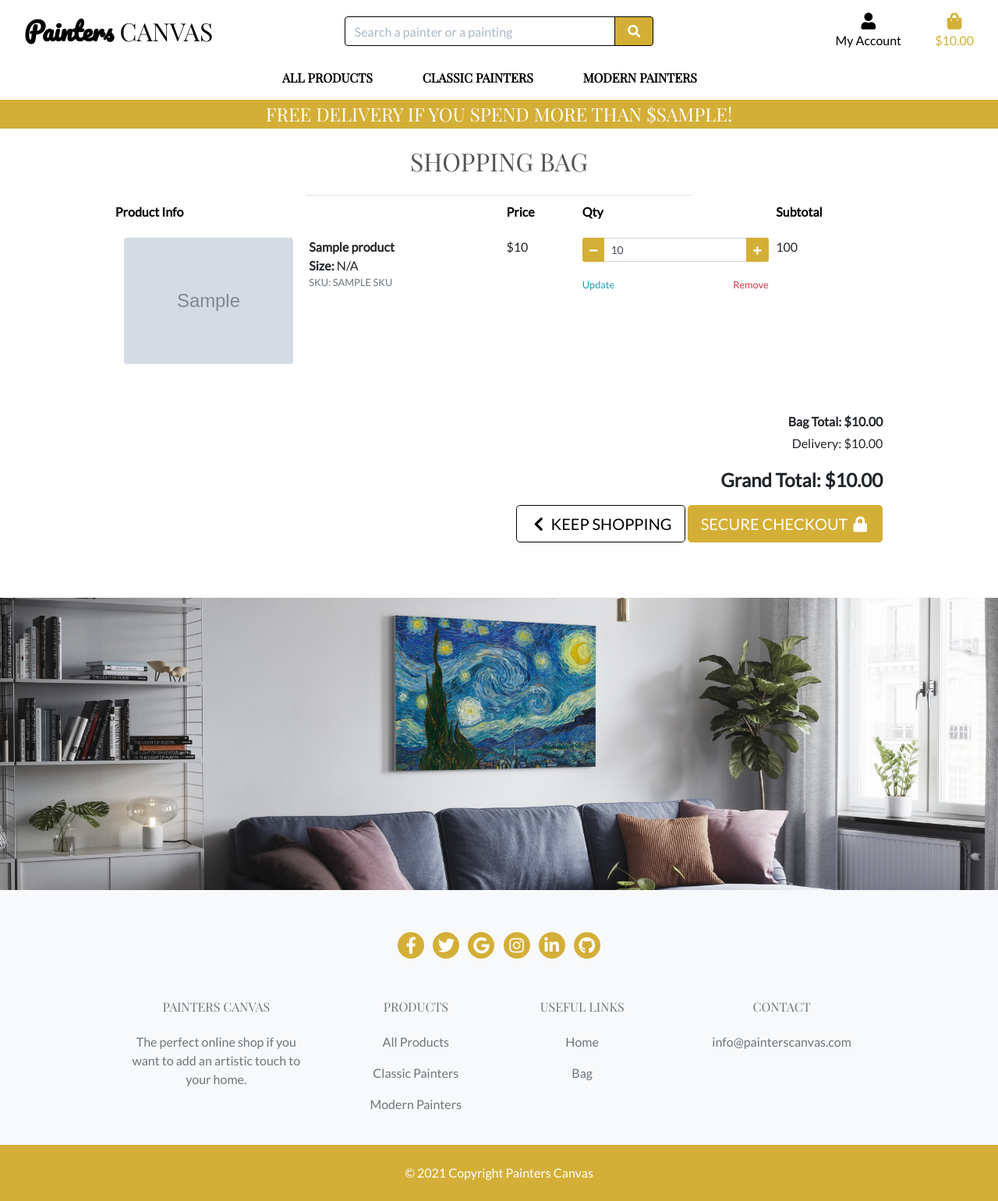
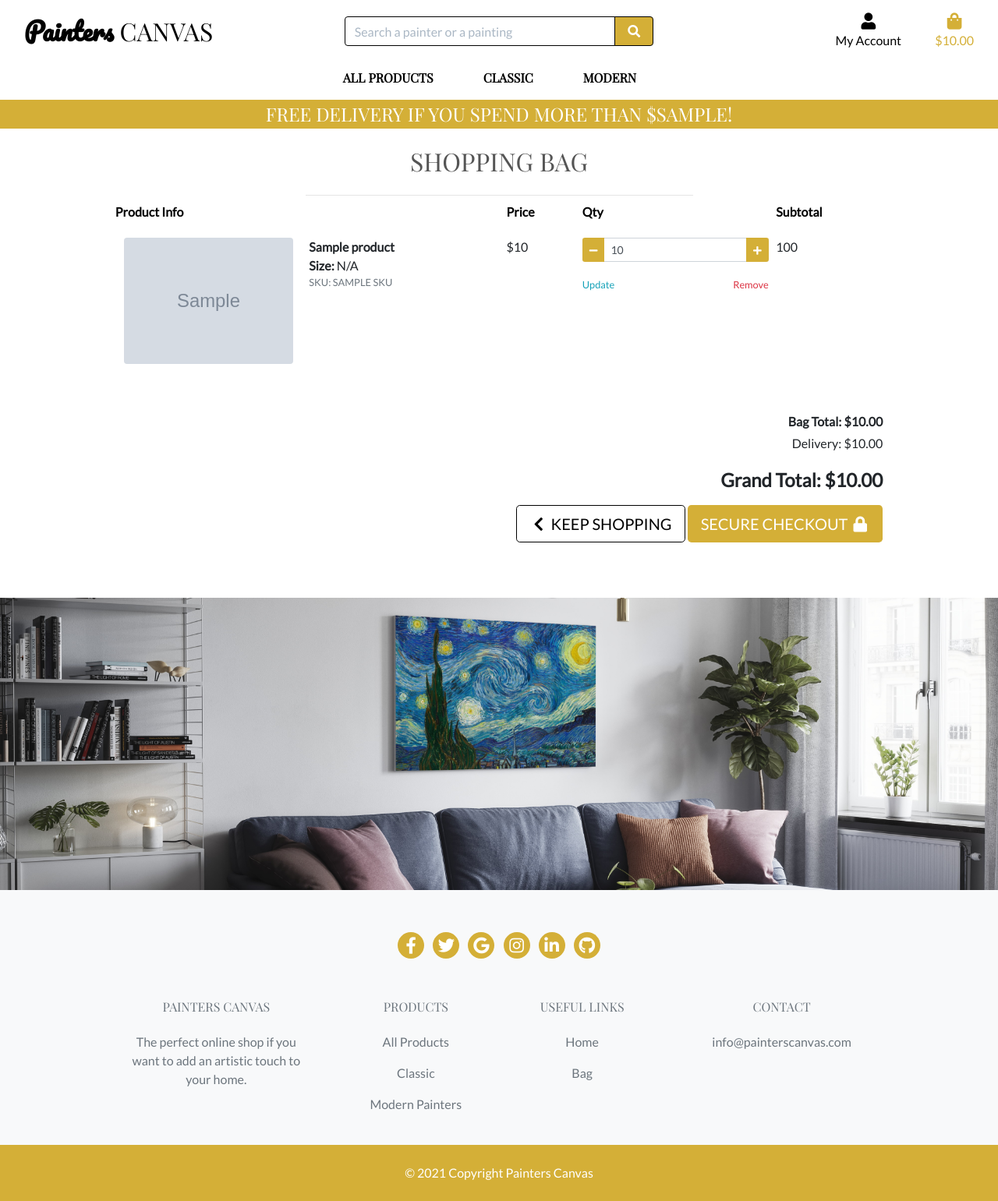
Before and after one commit to tizcoppoli/ms4-art-store, a Django app: template bag/templates/bag/bag.html in a window 1280 px wide. Shown: the whole page at 78% size. Run offline with Django 3.2, Linux system fonts and the light colour scheme; the template is opened without the code that fills it: most values are stand-ins (such as "Sample title", 1, 10 or a date in 2020); grey boxes marked "Sample" are stand-in pictures; some libraries are stand-ins or nearby versions.

Commit message:
update nav with current categories

```diff
--- a/templates/base.html
+++ b/templates/base.html
@@ -204,11 +204,11 @@
                             <a href="{% url 'products' %}" class="text-reset" target="_blank">All Products</a>
                         </p>
                         <p>
-                            <a href="{% url 'products' %}?category=sandro_botticelli,leonardo_da_vinci"
-                                class="text-reset" target="_blank">Classic Painters</a>
+                            <a href="{% url 'products' %}?category=sandro_botticelli,leonardo_da_vinci,johannes_vermeer"
+                                class="text-reset" target="_blank">Classic</a>
                         </p>
                         <p>
-                            <a href="{% url 'products' %}?category=vincent_van_gogh,pablo_picasso" class="text-reset"
+                            <a href="{% url 'products' %}?category=vincent_van_gogh,pablo_picasso,caspar_david_friedrich,georges_seurat,gustav_klimt" class="text-reset"
                                 target="_blank">Modern Painters</a>
                         </p>
                     </div>
--- a/templates/includes/main-nav.html
+++ b/templates/includes/main-nav.html
@@ -19,36 +19,28 @@
 
         <li class="nav-item dropdown">
             <a class="logo-font font-weight-bold nav-link text-black mr-5" href="#" id="clothing-link" data-toggle="dropdown" aria-haspopup="true" aria-expanded="false">
-                Classic Painters
+                Classic
             </a>
             <div class="dropdown-menu border-0" aria-labelledby="clothing-link">
                 <a href="{% url 'products' %}?category=sandro_botticelli" class="dropdown-item">Sandro Botticelli</a>
                 <a href="{% url 'products' %}?category=leonardo_da_vinci" class="dropdown-item">Leonardo da Vinci</a>
-                <a href="{% url 'products' %}?category=sandro_botticelli,leonardo_da_vinci" class="dropdown-item">All Classic Painters</a>
+                <a href="{% url 'products' %}?category=johannes_vermeer" class="dropdown-item">Johannes Vermeer</a>
+                <a href="{% url 'products' %}?category=sandro_botticelli,leonardo_da_vinci,johannes_vermeer" class="dropdown-item">All Classic Painters</a>
             </div>
         </li>
 
         <li class="nav-item dropdown">
             <a class="logo-font font-weight-bold nav-link text-black mr-5" href="#" id="homeware-link" data-toggle="dropdown" aria-haspopup="true" aria-expanded="false">
-                Modern Painters
+                Modern
             </a>
             <div class="dropdown-menu border-0" aria-labelledby="homeware-link">
                 <a href="{% url 'products' %}?category=vincent_van_gogh" class="dropdown-item">Vincent van Gogh</a>
                 <a href="{% url 'products' %}?category=pablo_picasso" class="dropdown-item">Pablo Picasso</a>
-                <a href="{% url 'products' %}?category=vincent_van_gogh,pablo_picasso" class="dropdown-item">All Modern Painters</a>
+                <a href="{% url 'products' %}?category=caspar_david_friedrich" class="dropdown-item">Caspar David Friedrich</a>
+                <a href="{% url 'products' %}?category=georges_seurat" class="dropdown-item">Georges Seurat</a>
+                <a href="{% url 'products' %}?category=gustav_klimt" class="dropdown-item">Gustav Klimt</a>
+                <a href="{% url 'products' %}?category=vincent_van_gogh,pablo_picasso,caspar_david_friedrich,georges_seurat,gustav_klimt" class="dropdown-item">All Modern Painters</a>
             </div>
         </li>
-
-        <!-- <li class="nav-item dropdown">
-            <a class="logo-font font-weight-bold nav-link text-black" href="#" id="specials-link" data-toggle="dropdown" aria-haspopup="true" aria-expanded="false">
-                Special Offers
-            </a>
-            <div class="dropdown-menu border-0" aria-labelledby="specials-link">
-                <a href="{% url 'products' %}?category=new_arrivals" class="dropdown-item">New Arrivals</a>
-                <a href="{% url 'products' %}?category=deals" class="dropdown-item">Deals</a>
-                <a href="{% url 'products' %}?category=clearance" class="dropdown-item">Clearance</a>
-                <a href="{% url 'products' %}?category=new_arrivals,deals,clearance" class="dropdown-item">All Specials</a>
-            </div>
-        </li> -->
     </ul>
 </div>
```
